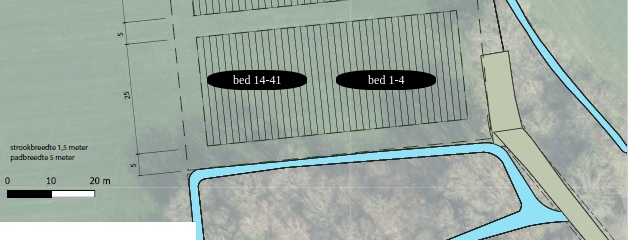
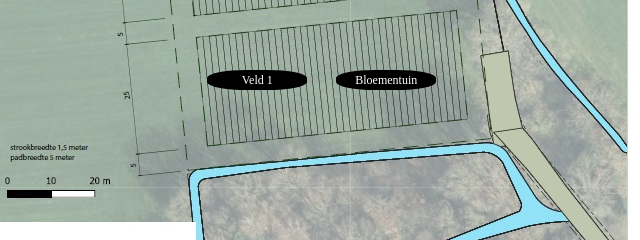
Before and after one commit to AlkotsSeek/AlkotsSeek.github.io, a plain HTML site: page kaartshow Es.html in a window 1280 px wide. Shown: the part 563-803 px from the top of the page, 336-976 px from the left. Drawn offline with Linux system fonts and the light colour scheme.

Commit message:
Update kaartshow Es.html
veldnummers geplaatst ipv bednummers

```diff
--- a/kaartshow Es.html
+++ b/kaartshow Es.html
@@ -126,17 +126,17 @@
 
 
         <!-- Markeringspunt 	bed 1-14	 -->
-<div class="marker" style="left: 	55.0000%	; top: 	68.0000%	;" data-tooltip=" Bloementuin	">		bed 1-4	</a>   </div>
-        <!-- Markeringspunt 	bed 14-41	 -->	<div class="marker" style="left: 	35.0000%	; top: 	68.0000%	;" data-tooltip="	">		bed 14-41	</a>   </div>
-        <!-- Markeringspunt 	bed 42-44	 -->	<div class="marker" style="left: 	52.0000%	; top: 	53.0000%	;" data-tooltip="Bloementuin	">		bed 42-44	</a>   </div>
+<div class="marker" style="left: 	55.0000%	; top: 	68.0000%	;" data-tooltip=" Bloementuin	">		Bloementuin	</a>   </div>
+        <!-- Markeringspunt 	bed 14-41	 -->	<div class="marker" style="left: 	35.0000%	; top: 	68.0000%	;" data-tooltip="	">		Veld 1	</a>   </div>
+        <!-- Markeringspunt 	bed 42-44	 -->	<div class="marker" style="left: 	52.0000%	; top: 	53.0000%	;" data-tooltip="Bloementuin	">		Bloementuin	</a>   </div>
 
-	 <!-- Markeringspunt 	bed 45-76	 -->	<div class="marker" style="left: 	41.0000%	; top: 	57.0000%	;" data-tooltip="	">		bed 45-76	</a>   </div>
+	 <!-- Markeringspunt 	bed 45-76	 -->	<div class="marker" style="left: 	41.0000%	; top: 	57.0000%	;" data-tooltip="	">		 	</a>   </div>
 
 
-	<!-- Markeringspunt 	bed 77-80	 -->	<div class="marker" style="left: 	32.0000%	; top: 	53.0000%	;" data-tooltip="	">		bed 77-80	</a>   </div>
+	<!-- Markeringspunt 	bed 77-80	 -->	<div class="marker" style="left: 	32.0000%	; top: 	53.0000%	;" data-tooltip="	">		Veld 2	</a>   </div>
 
-        <!-- Markeringspunt 	bed 81-103	 -->	<div class="marker" style="left: 	30.0000%	; top: 	39.0000%	;" data-tooltip="	">		bed 81-103	</a>   </div>
-        <!-- Markeringspunt 	bed 104-115	 -->	<div class="marker" style="left: 	25.0000%	; top: 	25.0000%	;" data-tooltip="	">		bed 104-115	</a>   </div>
+        <!-- Markeringspunt 	bed 81-103	 -->	<div class="marker" style="left: 	30.0000%	; top: 	39.0000%	;" data-tooltip="	">		Veld 3	</a>   </div>
+        <!-- Markeringspunt 	bed 104-115	 -->	<div class="marker" style="left: 	25.0000%	; top: 	25.0000%	;" data-tooltip="	">		Veld 4	</a>   </div>
 
 
 
```
